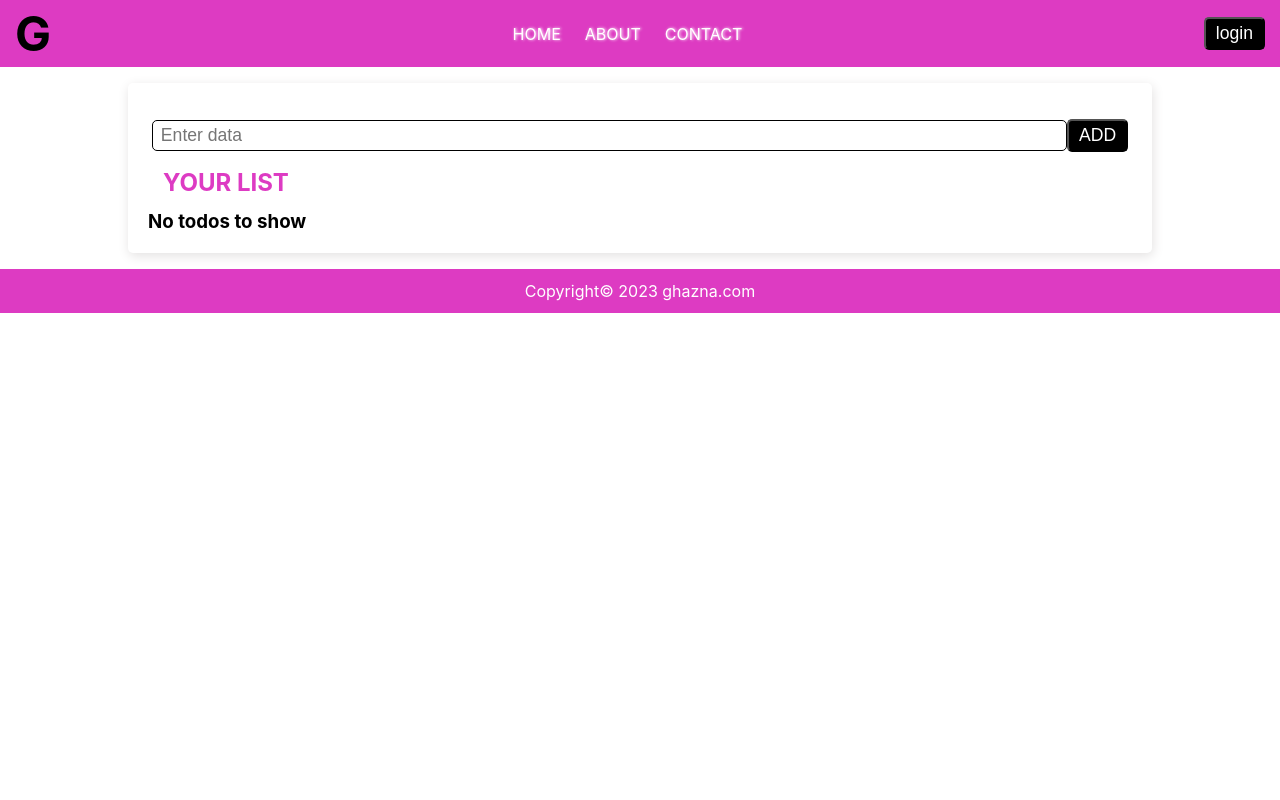
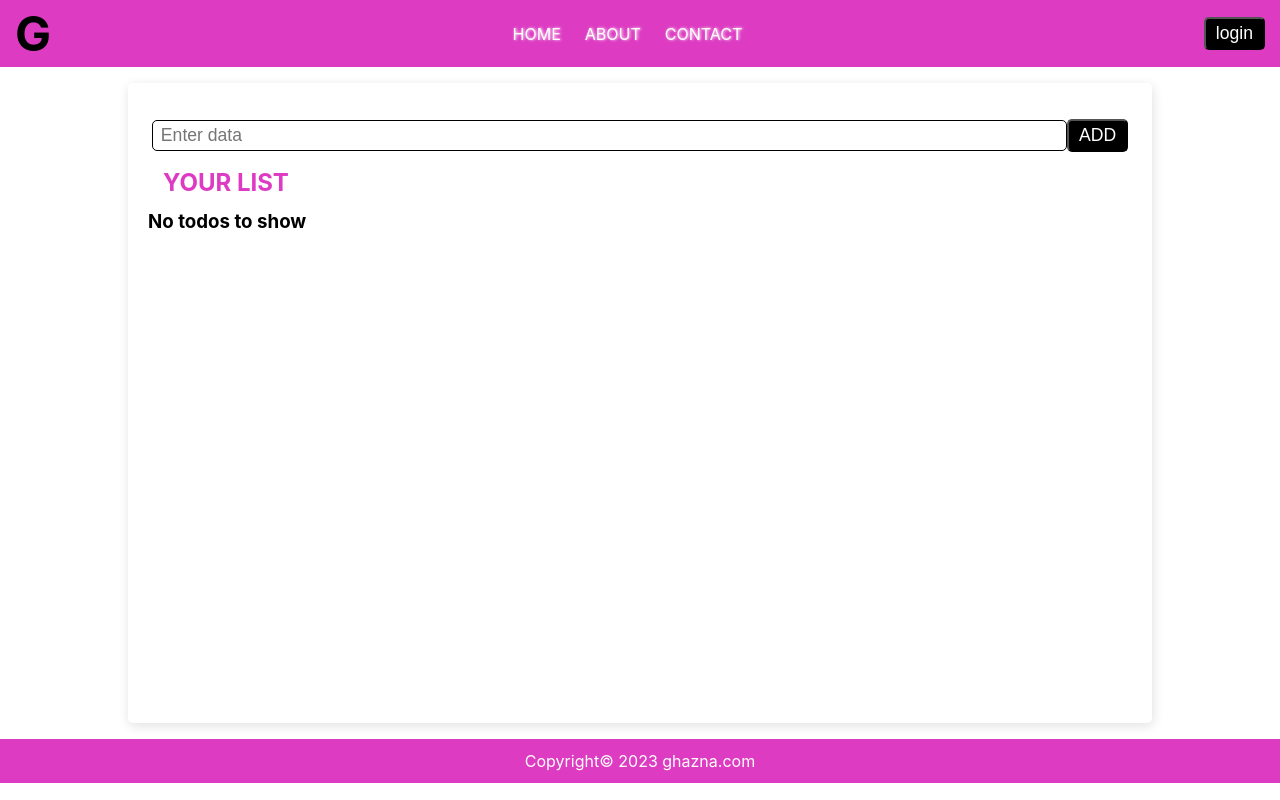
Before and after one commit to mhgkhan/my-react-projects, a React (Create React App) app: page / in a window 1280 px wide. Built offline with nearby package versions, Linux system fonts and the light colour scheme.

Commit message:
Update index.css

```diff
--- a/src/index.css
+++ b/src/index.css
@@ -64,6 +64,8 @@ button {
   border-radius: 5px;
   padding: 20px;
   box-shadow: 1px 3px 12px #e3e1e1;
+  min-height:80vh;
+  max-height:auto;
 }
 .todolist form {
   width: 100%;
```
